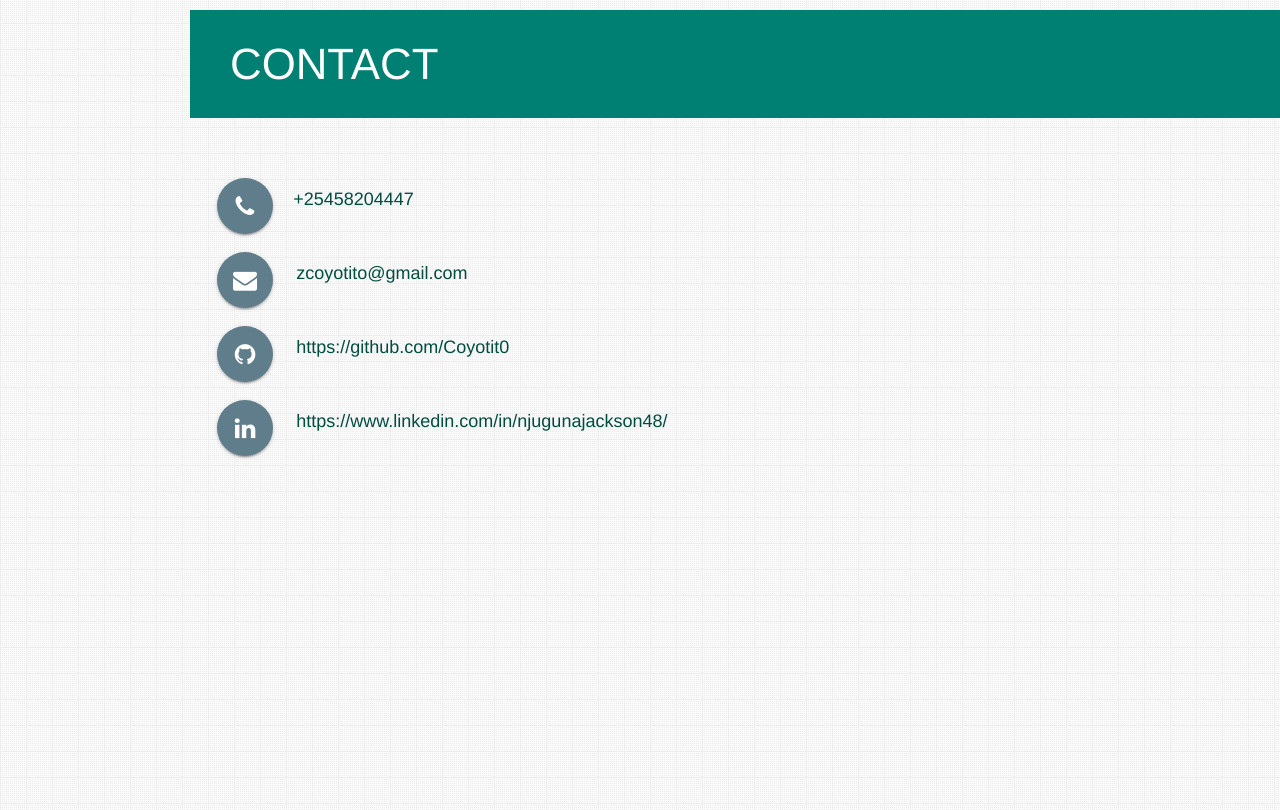
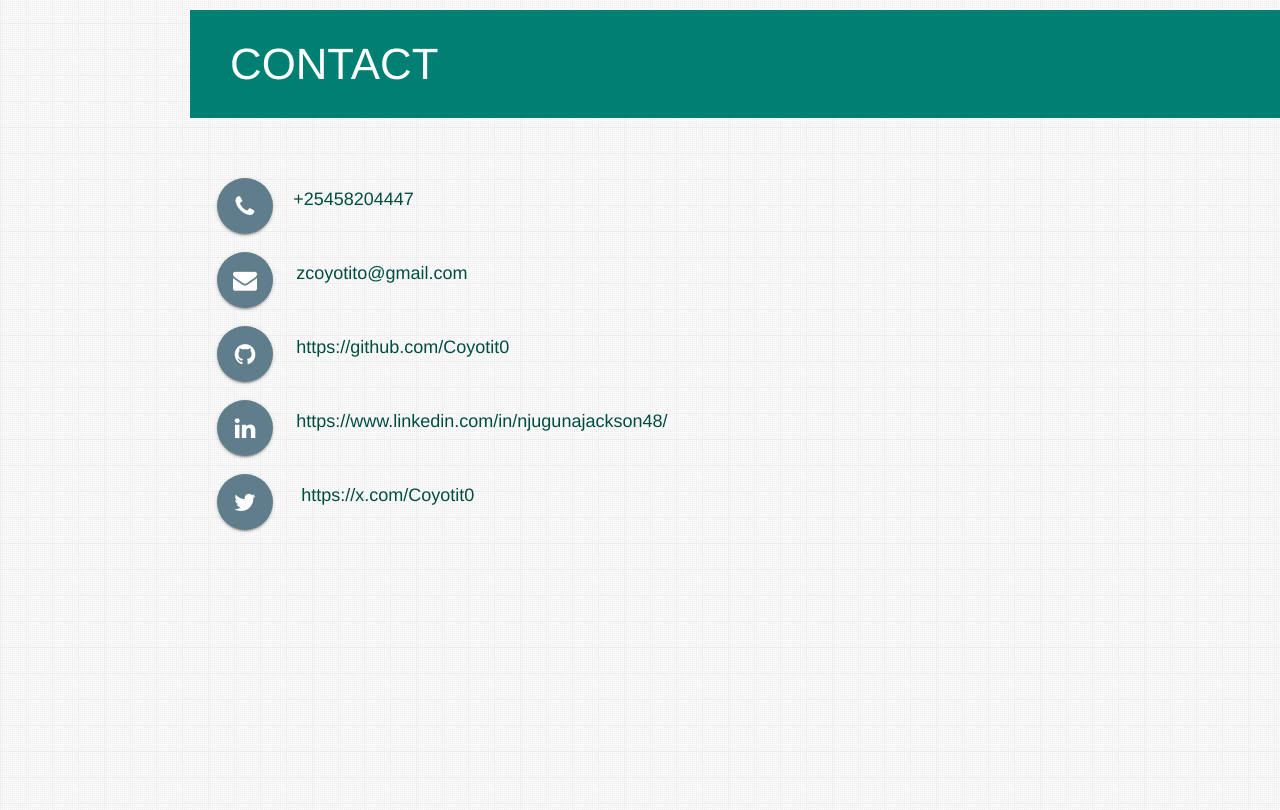
Before and after one commit to Coyotit0/Portfolio, a plain HTML site: page index.html in a window 1280 px wide. Shown: the part 6449-7259 px from the top of the page. Drawn offline with nearby package versions, Linux system fonts and the light colour scheme.

Commit message:
Update index.html

```diff
--- a/index.html
+++ b/index.html
@@ -156,9 +156,10 @@
     <a aria-label="Toggle visibility of the mobile navbar" href="#" data-activates="slide-out"
       class="button-collapse"><i class="mdi-navigation-menu"></i></a>
     <div class="name-title">
-      <a id="name" aria-label="Navigate to the beginning of the page" href="#" class="teal-text">Njuguna Jackson Maganga</a><span class="black-text">Software Developer</span>
+      <a id="name" aria-label="Navigate to the beginning of the page" href="#" class="teal-text">Njuguna Jackson Maganga</a>
+      <span class="black-text">Software Developer</span>
     </div>
-  </nav>
+</nav>
 
   <!-- Nav class 3 -->
   <nav class="hide-on-large only">
@@ -726,6 +727,16 @@ Validated users information.
               class="fa fa-linkedin"></i><a aria-label="Jack on LinkedIn" href="https://www.linkedin.com/in/njugunajackson48/"
               class="hoverline" target="_blank">https://www.linkedin.com/in/njugunajackson48/</a></a>
         </p>
+        <p>
+              <a aria-label="View Jackson on X" href="https://x.com/Coyotit0" target="_blank"
+             data-position="top" data-tooltip="View Jackson on X"
+             class="btn-floating btn-large waves-effect waves-light blue-grey tooltipped">
+            <i class="fa fa-twitter"></i>
+          </a>
+          <a aria-label="Jack on X" href="https://x.com/Coyotit0" class="hoverline" target="_blank">
+            https://x.com/Coyotit0
+          </a>
+        </p>
       </div>
     </section>
   </main>
```
